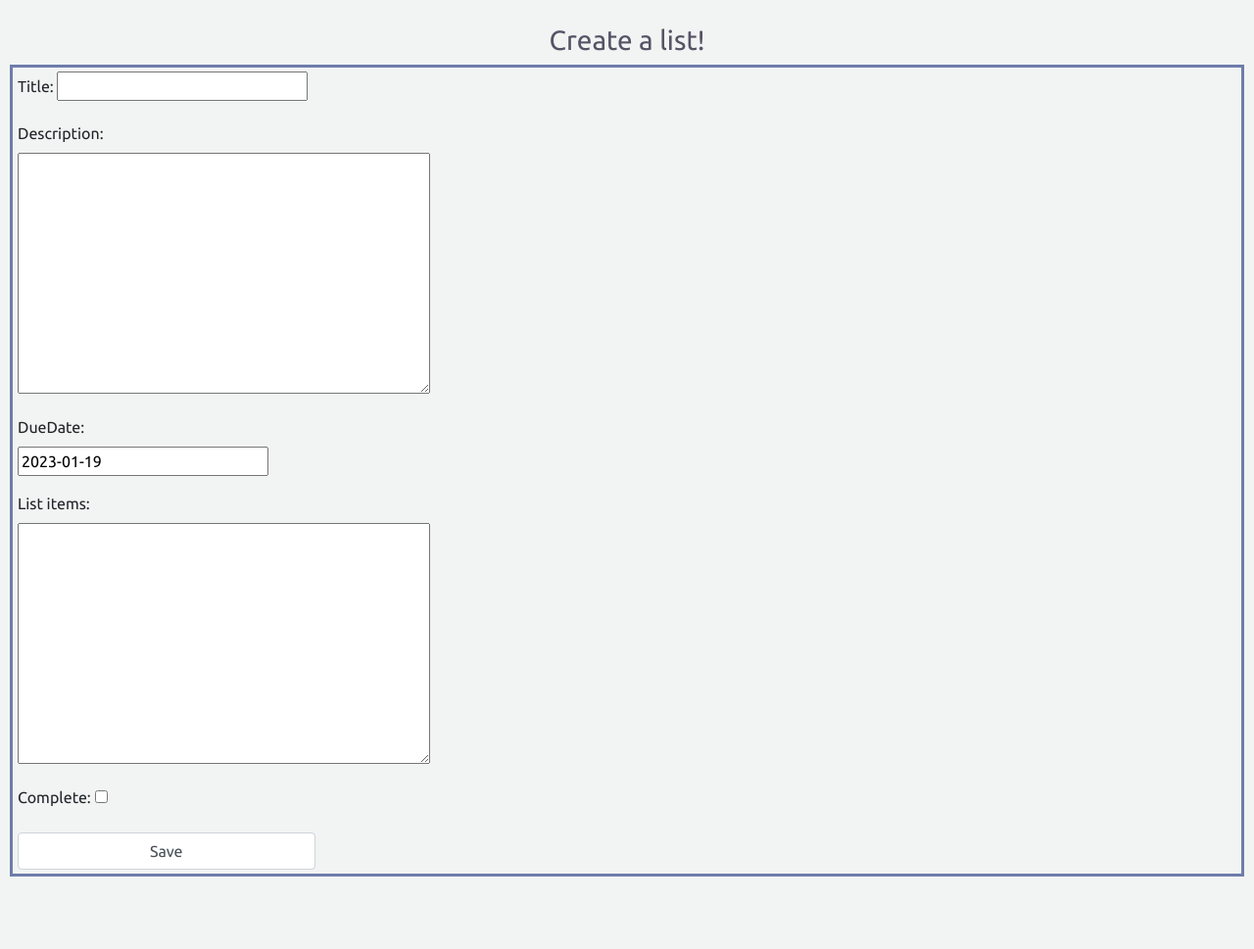
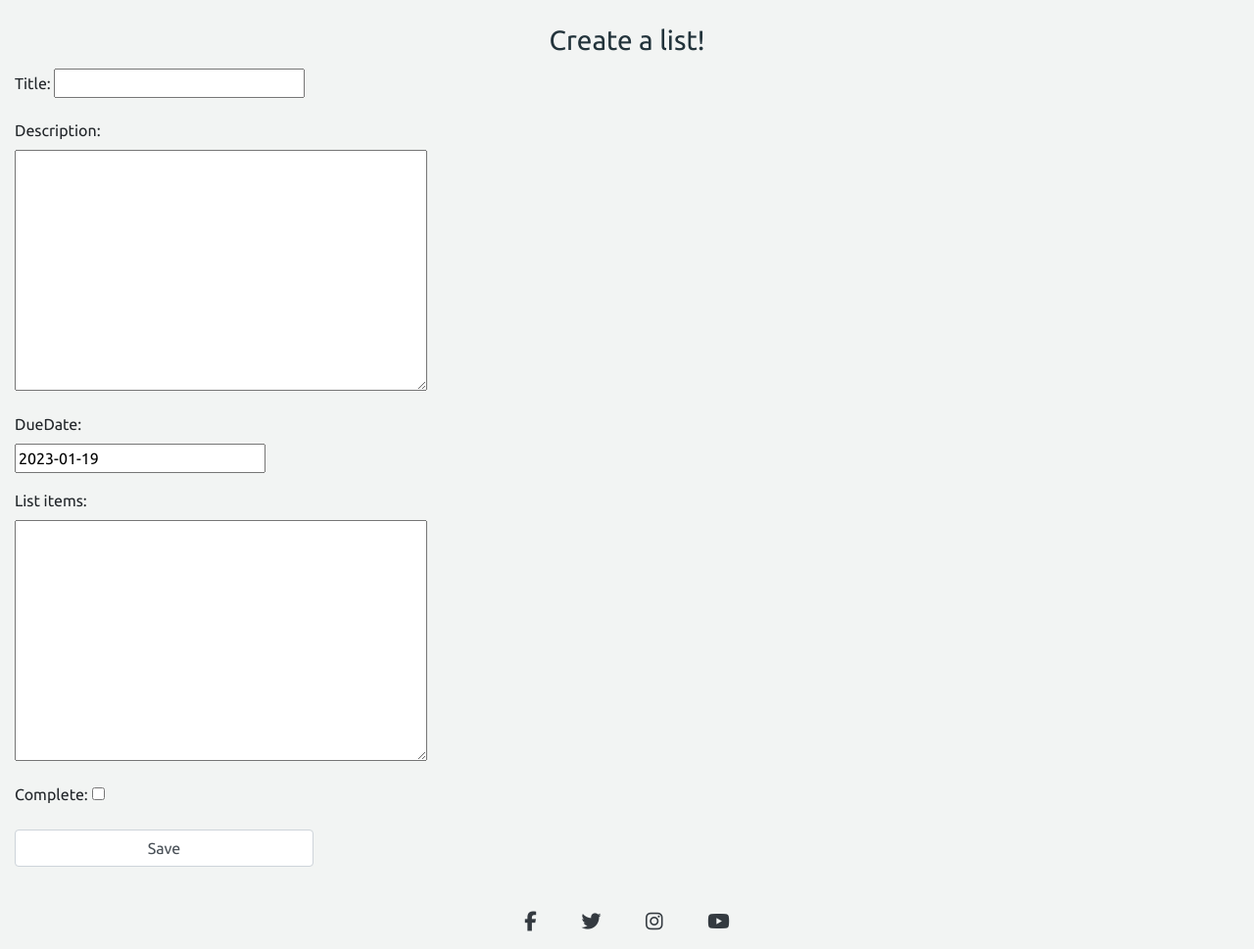
Before and after one commit to caoimheD/pp4shoppinglist, a Django app: page /lists/new/ in a window 1280 px wide. Shown: the part 280-1249 px from the top of the page at 98% size. Before the commit the page ends 1175 px from the top, so only its background shows below. Run offline with Django 4.2, Linux system fonts and the light colour scheme; some libraries are stand-ins or nearby versions.

Commit message:
add footer and social media links

```diff
--- a/static/css/style.css
+++ b/static/css/style.css
@@ -33,7 +33,7 @@ img {
     color: #22333B;
 }
 
-h2 {
+h2, h3 {
     text-align: center;
     color: #22333B;
 
--- a/templates/add_item.html
+++ b/templates/add_item.html
@@ -4,7 +4,7 @@
 
     <form method="POST">
 
-        <div class="form-row align-items-center" style="border: 3px solid #6E7DAB;">
+        <div class="form-row align-items-center">
             <div class="col-sm-3 my-1">
                 {% csrf_token %}
                 {{ form.as_p }}
--- a/templates/base.html
+++ b/templates/base.html
@@ -102,8 +102,46 @@
   {% endblock content %}
 
   <!-- Footer -->
-  <footer>
-  </footer>
+  <footer class="text-center">
+    <div class="container pt-4">
+      <section class="mb-4">
+        <!-- Facebook -->
+        <a
+          class="btn btn-link btn-floating btn-lg text-dark m-1"
+          href="https://www.facebook.com" target="_blank"
+          role="button"
+          data-mdb-ripple-color="dark"
+          ><i class="fab fa-facebook-f"></i
+        ></a>
+
+        <!-- Twitter -->
+        <a
+          class="btn btn-link btn-floating btn-lg text-dark m-1"
+          href="https://www.twitter.com" target="_blank"
+          role="button"
+          data-mdb-ripple-color="dark"
+          ><i class="fab fa-twitter"></i
+        ></a>
+
+        <!-- Instagram -->
+        <a
+          class="btn btn-link btn-floating btn-lg text-dark m-1"
+          href="https://www.instagram.com" target="_blank"
+          role="button"
+          data-mdb-ripple-color="dark"
+          ><i class="fab fa-instagram"></i
+        ></a>
+
+        <!-- Youtube -->
+        <a
+          class="btn btn-link btn-floating btn-lg text-dark m-1"
+          href="https://www.youtube.com" target="_blank"
+          role="button"
+          data-mdb-ripple-color="dark"
+          ><i class="fa-brands fa-youtube"></i></a>
+      </section>
+    </div>
+    </footer>
 
   <script>
     setTimeout(function () {
--- a/templates/create_list.html
+++ b/templates/create_list.html
@@ -6,10 +6,10 @@
     <div class="row">
         <div class="col-sm">
 
-            <h3 style="text-align: center; color: #575366">Create a list!</h3>
+            <h3>Create a list!</h3>
 
             <form method="POST">
-                <div class="form-row align-items-center" style="border: 3px solid #6E7DAB;">
+                <div class="form-row align-items-center">
                     <div class="col-sm-3 my-1">
                         {% csrf_token %}
                         {{ form.as_p }}
--- a/templates/delete_list.html
+++ b/templates/delete_list.html
@@ -3,7 +3,7 @@
     {% block content %}
 
 
-<h2 style="color: #575366">Delete this shopping list?</h2>
+<h2>Delete this shopping list?</h2>
 
 <form method=post>
     {% csrf_token %}
--- a/templates/shop_detail.html
+++ b/templates/shop_detail.html
@@ -5,9 +5,7 @@
 {% block content %}
 
 <div class="container-fluid">
-    <br>
     <div class="row">
-
         <div class="col-sm">
 
             <ul class="list-group" style="border: 3px solid #22333B;">
@@ -18,8 +16,6 @@
                 <li class="list-group-item listdetails">Date due: {{ listdetails.dueDate }}</li>
                 <li class="list-group-item listdetails">Created on: {{ listdetails.created_on }}</li>
                 <li class="list-group-item listdetails">Last updated on: {{ listdetails.updated_on }}</li>
-                <li class="list-group-item listdetails">Completed: {{ listdetails.complete }}</li>
-
 
             </ul>
 
--- a/templates/update_list.html
+++ b/templates/update_list.html
@@ -7,10 +7,10 @@
 
         <div class="col-sm">
 
-            <h3 style="text-align: center; color: #575366">Edit your list</h3>
+            <h3>Edit your list</h3>
 
             <form method="POST">
-                <div class="form-row align-items-center" style="border: 3px solid #6E7DAB;">
+                <div class="form-row align-items-center">
                     <div class="col-sm-3 my-1">
                         {% csrf_token %}
                         {{ form.as_p }}
```
